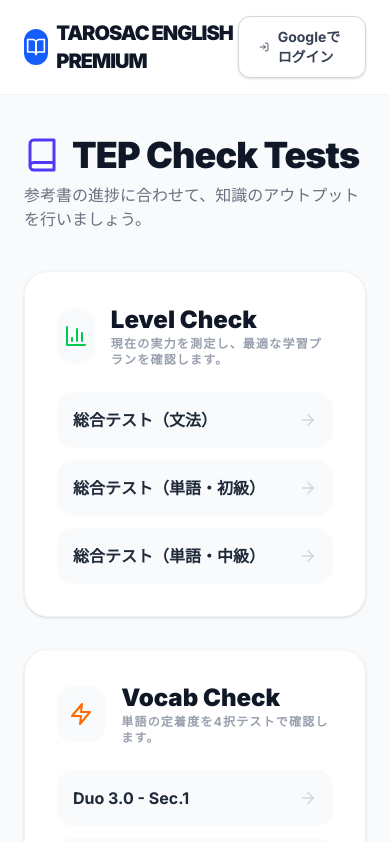
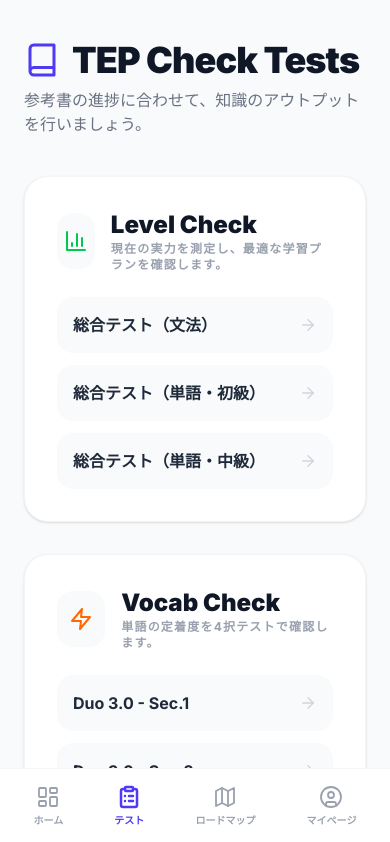
Before and after one commit to kazuyaikeda1219/tarosacenglishpremium, a Next.js app: page /test in a window 390 px wide. Shown: the top 842 px of the page. Built offline with nearby package versions, Linux system fonts and the light colour scheme; no server answers.

Commit message:
feat: add bottom navigation for mobile

```diff
--- a/app/mypage/page.tsx
+++ b/app/mypage/page.tsx
@@ -5,6 +5,7 @@
 import { createClient } from '@/utils/supabase/client';
 import Link from 'next/link';
 import Navbar from '@/components/Navbar';
+import BottomNav from '@/components/BottomNav';
 import { Award, BookOpen, TrendingUp, Loader2, LayoutDashboard, ClipboardList, Map, Video } from 'lucide-react';
 
 type QuizResult = {
@@ -33,23 +34,18 @@
   useEffect(() => {
     const initialize = async () => {
       const { data: { user } } = await supabase.auth.getUser();
-
       if (!user) {
         router.push('/login');
         return;
       }
-
       setUser(user);
-
       const { data } = await supabase
         .from('quiz_results')
         .select('*')
         .order('taken_at', { ascending: false });
-
       setResults(data ?? []);
       setLoading(false);
     };
-
     initialize();
   }, []);
 
@@ -83,7 +79,7 @@
           <p className="text-sm text-gray-400 mt-1">{user?.email}</p>
         </div>
 
-        {/* ✅ ナビゲーションボタン */}
+        {/* ナビゲーションボタン */}
         <div className="grid grid-cols-2 gap-3 mb-8">
           {NAV_ITEMS.map((item) => (
             <Link
@@ -163,7 +159,12 @@
             </Link>
           </div>
         )}
+
+        {/* スマホ用ボトムナビ余白 */}
+        <div className="h-20 md:hidden" />
       </main>
+
+      <BottomNav />
     </div>
   );
 }
--- a/app/roadmap/page.tsx
+++ b/app/roadmap/page.tsx
@@ -4,8 +4,8 @@
 import { CheckCircle2, Circle, Map, BookOpen, Mic, Languages } from 'lucide-react';
 import { createClient } from '@/utils/supabase/client';
 import Navbar from '@/components/Navbar';
+import BottomNav from '@/components/BottomNav';
 
-// --- スプレッドシートから抽出した全データ ---
 const ROADMAP_DATA = {
   pronunciation: {
     title: "発音",
@@ -100,7 +100,6 @@
     const newSet = new Set(completedIds);
     if (isNowCompleted) newSet.add(id); else newSet.delete(id);
     setCompletedIds(newSet);
-
     await supabase.from('roadmap_progress').upsert({ item_key: id, is_completed: isNowCompleted }, { onConflict: 'item_key' });
   };
 
@@ -131,17 +130,13 @@
                         <p className="text-xs font-bold text-gray-400 uppercase tracking-widest">{section.items.length} Items Total</p>
                       </div>
                     </div>
-
                     <div className="flex-1 max-w-md">
                       <div className="flex justify-between mb-2">
                         <span className="text-sm font-bold text-gray-600">{progress}% Mastered</span>
                         <span className="text-sm font-bold text-blue-600">{doneCount} / {section.items.length}</span>
                       </div>
                       <div className="w-full bg-gray-100 h-3 rounded-full overflow-hidden">
-                        <div
-                          className="bg-blue-500 h-full transition-all duration-500 ease-out"
-                          style={{ width: `${progress}%` }}
-                        />
+                        <div className="bg-blue-500 h-full transition-all duration-500 ease-out" style={{ width: `${progress}%` }} />
                       </div>
                     </div>
                   </div>
@@ -154,16 +149,12 @@
                           key={item.id}
                           onClick={() => toggleItem(item.id)}
                           className={`flex flex-col p-4 rounded-2xl border text-left transition-all ${
-                            isDone
-                              ? 'bg-blue-50 border-blue-100 scale-[0.98]'
-                              : 'bg-white border-gray-100 hover:border-gray-300'
+                            isDone ? 'bg-blue-50 border-blue-100 scale-[0.98]' : 'bg-white border-gray-100 hover:border-gray-300'
                           }`}
                         >
                           <span className="text-[10px] font-bold text-gray-400 uppercase mb-1">{item.category}</span>
                           <div className="flex items-center justify-between gap-2">
-                            <span className={`text-sm font-bold ${isDone ? 'text-blue-700' : 'text-gray-700'}`}>
-                              {item.detail}
-                            </span>
+                            <span className={`text-sm font-bold ${isDone ? 'text-blue-700' : 'text-gray-700'}`}>{item.detail}</span>
                             {isDone ? <CheckCircle2 size={18} className="text-blue-500 shrink-0" /> : <Circle size={18} className="text-gray-200 shrink-0" />}
                           </div>
                         </button>
@@ -174,8 +165,13 @@
               );
             })}
           </div>
+
+          {/* スマホ用ボトムナビ余白 */}
+          <div className="h-20 md:hidden" />
         </div>
       </div>
+
+      <BottomNav />
     </div>
   );
 }
--- a/app/test/page.tsx
+++ b/app/test/page.tsx
@@ -2,8 +2,8 @@
 
 import React from 'react';
 import Navbar from '@/components/Navbar';
+import BottomNav from '@/components/BottomNav';
 import Link from 'next/link';
-// ClipboardCheck アイコンを追加インポート
 import { Book, GraduationCap, ArrowRight, Zap, BarChart3, ClipboardCheck } from 'lucide-react';
 
 const TEST_CATEGORIES = [
@@ -103,8 +103,13 @@
               💡 Google フォームで作成した問題は、スプレッドシート経由で一括追加が可能です。
             </p>
           </div>
+
+          {/* スマホ用ボトムナビ余白 */}
+          <div className="h-20 md:hidden" />
         </div>
       </div>
+
+      <BottomNav />
     </div>
   );
 }
--- /dev/null
+++ b/components/BottomNav.tsx
@@ -0,0 +1,43 @@
+'use client';
+
+import Link from 'next/link';
+import { usePathname } from 'next/navigation';
+import { LayoutDashboard, ClipboardList, Map, UserCircle } from 'lucide-react';
+
+const NAV_ITEMS = [
+  { label: 'ホーム', href: '/dashboard', icon: LayoutDashboard },
+  { label: 'テスト', href: '/test', icon: ClipboardList },
+  { label: 'ロードマップ', href: '/roadmap', icon: Map },
+  { label: 'マイページ', href: '/mypage', icon: UserCircle },
+];
+
+export default function BottomNav() {
+  const pathname = usePathname();
+
+  return (
+    <nav className="fixed bottom-0 left-0 right-0 z-50 bg-white border-t border-gray-100 md:hidden">
+      <div className="flex items-center justify-around px-2 py-2 pb-safe">
+        {NAV_ITEMS.map((item) => {
+          const isActive = pathname === item.href;
+          const Icon = item.icon;
+          return (
+            <Link
+              key={item.href}
+              href={item.href}
+              className={`flex flex-col items-center gap-1 px-4 py-2 rounded-2xl transition-all ${
+                isActive
+                  ? 'text-indigo-600'
+                  : 'text-gray-400 hover:text-gray-600'
+              }`}
+            >
+              <Icon size={24} strokeWidth={isActive ? 2.5 : 1.8} />
+              <span className={`text-[10px] font-bold ${isActive ? 'text-indigo-600' : 'text-gray-400'}`}>
+                {item.label}
+              </span>
+            </Link>
+          );
+        })}
+      </div>
+    </nav>
+  );
+}
--- a/components/Navbar.tsx
+++ b/components/Navbar.tsx
@@ -50,7 +50,8 @@
   };
 
   return (
-    <nav className="bg-white border-b border-gray-100 px-6 py-4 sticky top-0 z-50">
+    // ✅ スマホでは非表示、PCのみ表示
+    <nav className="hidden md:block bg-white border-b border-gray-100 px-6 py-4 sticky top-0 z-50">
       <div className="max-w-5xl mx-auto flex justify-between items-center">
         <Link href="/dashboard" className="flex items-center gap-2 group">
           <div className="w-9 h-9 bg-blue-600 rounded-xl flex items-center justify-center group-hover:rotate-6 transition-transform">
@@ -69,15 +70,12 @@
                   <ShieldCheck size={14} /> Admin Console
                 </Link>
               )}
-
-              {/* ✅ マイページリンク */}
               <Link
                 href="/mypage"
                 className="flex items-center gap-1.5 text-xs font-bold px-4 py-2 bg-indigo-50 text-indigo-600 rounded-full border border-indigo-100 hover:bg-indigo-100 transition-all"
               >
                 <UserCircle size={14} /> マイページ
               </Link>
-
               <div className="h-8 w-[1px] bg-gray-100 mx-1" />
               <div className="flex items-center gap-3">
                 {userAvatar ? (
@@ -100,9 +98,12 @@
               </div>
             </div>
           ) : (
-            <Link href="/login" className="flex items-center gap-2 px-5 py-2.5 bg-white border border-gray-300 text-gray-700 text-sm font-bold rounded-xl hover:bg-gray-50 transition-all shadow-sm">
-  <LogIn size={18} /> Googleでログイン
-</Link>
+            <Link
+              href="/login"
+              className="flex items-center gap-2 px-5 py-2.5 bg-white border border-gray-300 text-gray-700 text-sm font-bold rounded-xl hover:bg-gray-50 transition-all shadow-sm"
+            >
+              <LogIn size={18} /> Googleでログイン
+            </Link>
           )}
         </div>
       </div>
```
Also changed, not shown: app/dashboard/page.tsx (+23 -34 lines).
